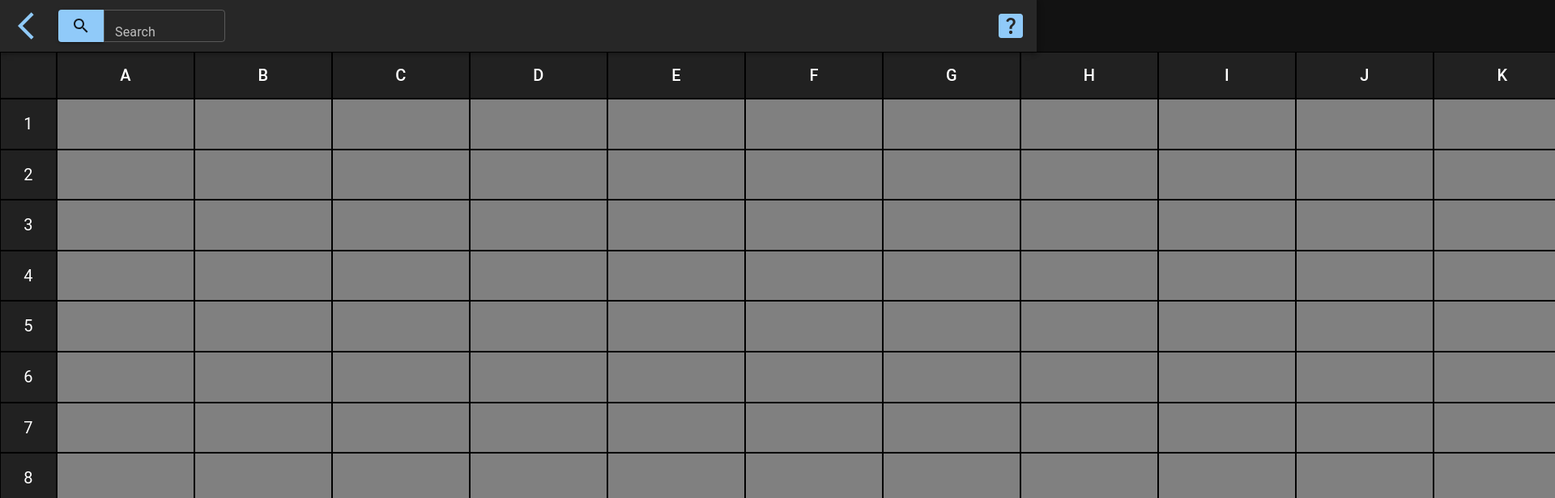
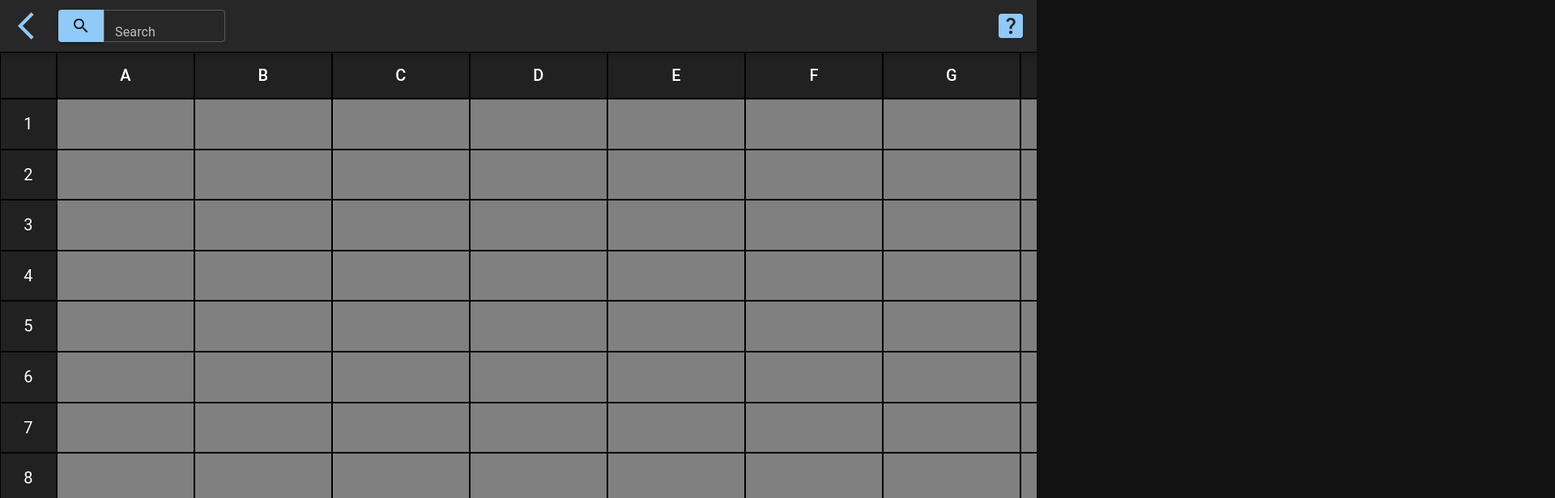
Before and after one commit to k4-100/calc, a React (Create React App) app: page /calc in a window 1280 px wide. Shown: the top 616 px of the page at 81% size, 1920 px wide, since content can reach past the window. Built offline with nearby package versions, Linux system fonts and the light colour scheme.

Commit message:
Dealt with overflow for table

```diff
--- a/src/components/Sheet/CustomTable/index.tsx
+++ b/src/components/Sheet/CustomTable/index.tsx
@@ -161,9 +161,11 @@ const CustomTable: React.FC = () => {
 
   const table: TableClass = sheet.tables[tableIndex];
   return (
-    <div className="CustomTable">
     <Table
       sx={{
+        width: "100vw",
+        maxWidth: "100vw",
+        // overflow
         "& *": {
           display: "block !important",
         },
@@ -264,7 +266,6 @@ const CustomTable: React.FC = () => {
         ))}
       </TableBody>
     </Table>
-    </div>
   );
 };
 
--- a/src/components/Sheet/index.tsx
+++ b/src/components/Sheet/index.tsx
@@ -1,3 +1,4 @@
+import { Box } from "@mui/material";
 import React, { Suspense } from "react";
 import SheetBar from "./SheetBar";
 // import CustomTable from "./CustomTable";
@@ -12,9 +13,22 @@ const Sheet: React.FC = () => {
   return (
     <>
       <UtilityBelt />
-      <Suspense fallback={<h1>Loading Table...</h1>}>
-        <SuspensendedCustomTable />
-      </Suspense>
+      <Box
+        sx={{
+          overflow: "scroll",
+          // firefox
+          scrollbarColor: "rgb(144, 202, 249) black",
+          // webkit (chrome, edge, opera, safari but not on ios)
+          // "&::-webkit-scrollbar": {
+          //   // backgroundColor: "rgb(144, 202, 249)",
+          // },
+          height: "calc( 100vh - 53px - 64px - 20px )",
+        }}
+      >
+        <Suspense fallback={<h1>Loading Table...</h1>}>
+          <SuspensendedCustomTable />
+        </Suspense>
+      </Box>
       <SheetBar />
     </>
   );
```
Lines whose indentation alone changed are shown as unchanged.
